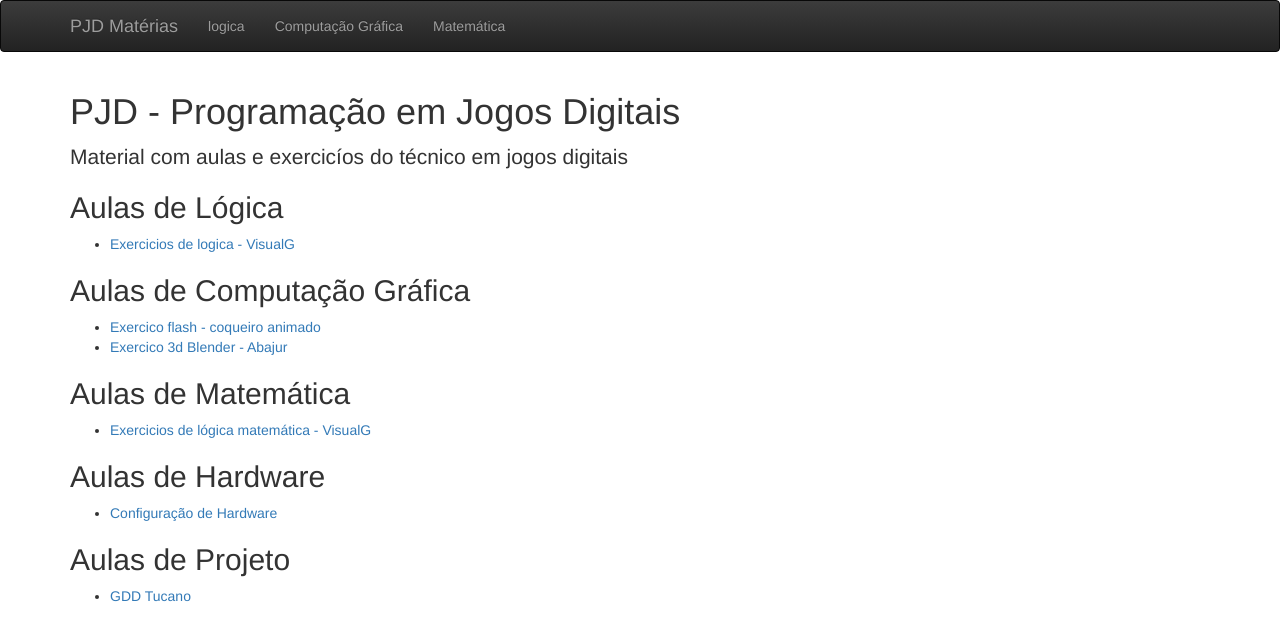
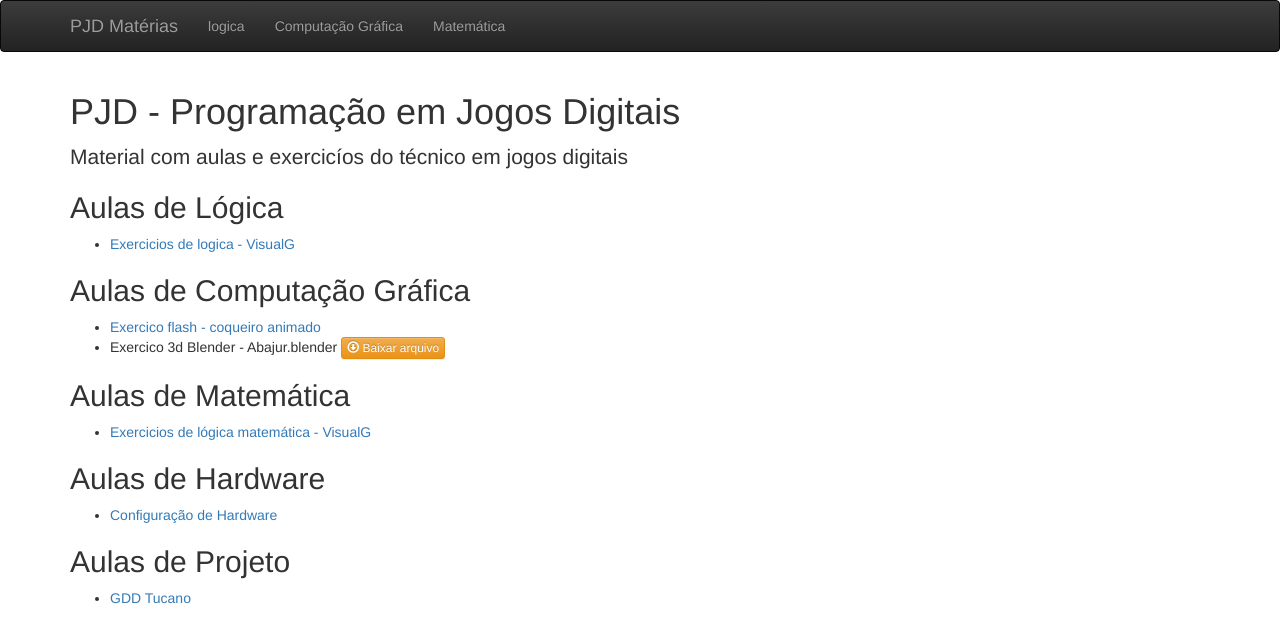
Before and after one commit to selique/PJD, a plain HTML site: page index.html in a window 1280 px wide. Drawn offline with nearby package versions, Linux system fonts and the light colour scheme.

Commit message:
adicionado link para download blender abajur

```diff
--- a/index.html
+++ b/index.html
@@ -60,7 +60,7 @@
             <h2>Aulas de Computação Gráfica</h2>
             <ul>
                 <li><a href="computacao-grafica/flash-coqueiro.html">Exercico flash - coqueiro animado</a></li>
-                <li><a href="computacao-grafica">Exercico 3d Blender - Abajur</a></li>
+                <li>Exercico 3d Blender - Abajur.blender&nbsp;<a href="computacao-grafica/abajur.blender"><button class="btn btn-warning btn-xs"><span class="glyphicon glyphicon-download" aria-hidden="true"></span>&nbsp;Baixar arquivo</button></a></li>
             </ul>
 
             <h2>Aulas de Matemática</h2>
```
